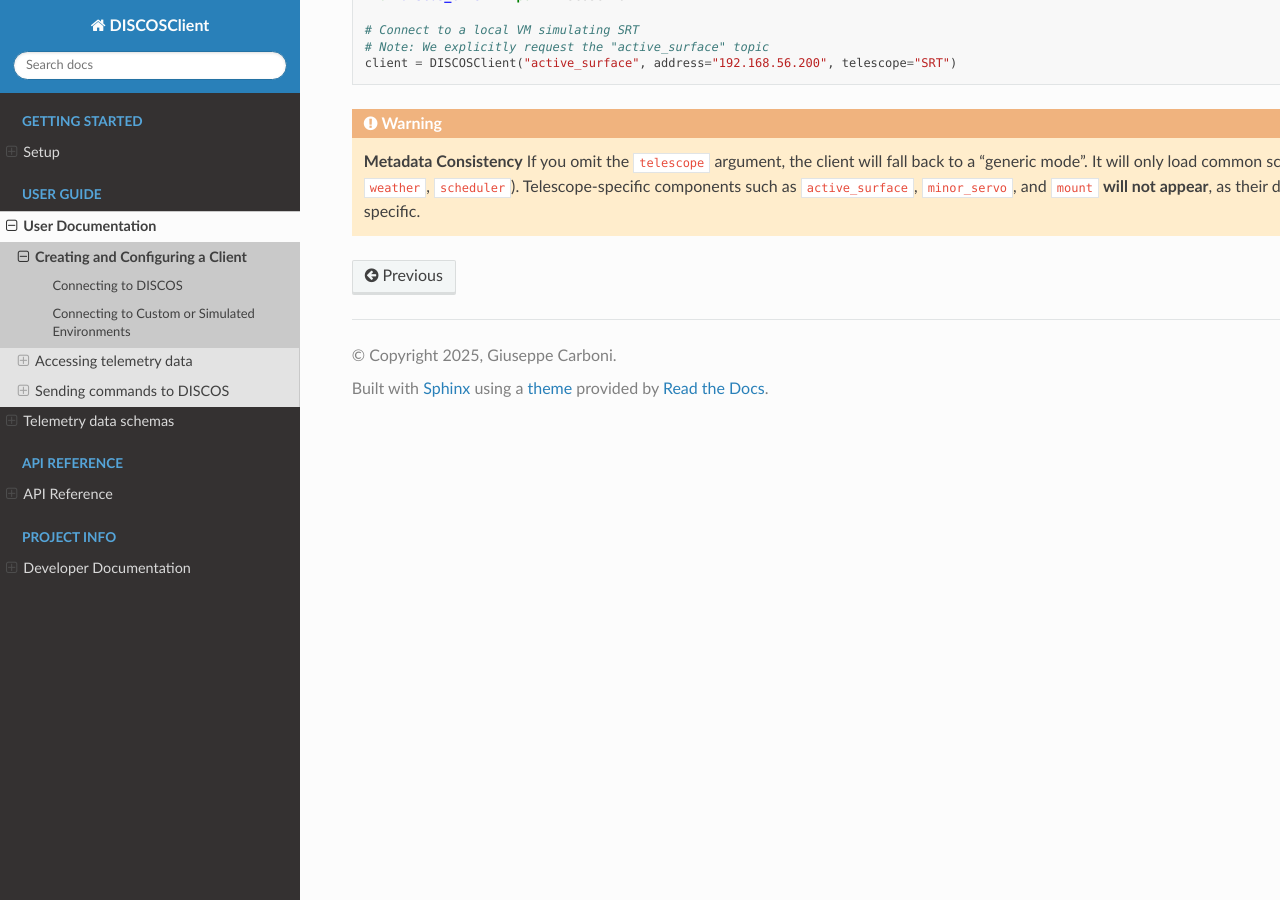
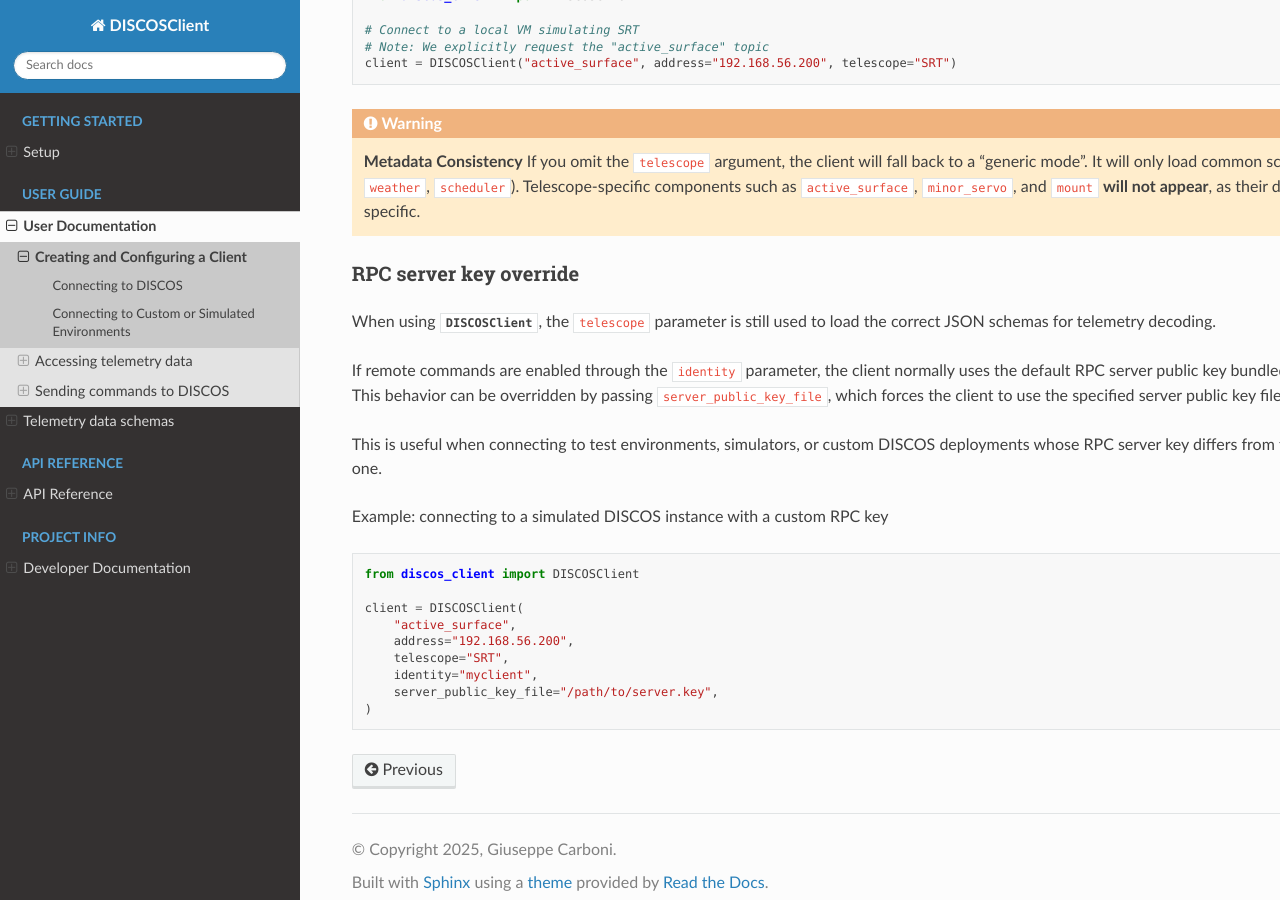
Before and after one commit to discos/DISCOSClient, a Sphinx documentation site: the page built from docs/user/client.rst, in a window 1280 px wide and 900 px high, scrolled down 1701 px. Built offline with Sphinx 7.4.7 and the Read the Docs theme 3.1.0, drawn with Linux system fonts in a browser that asks for light colours; the version number is read from the project's files by our own code.

Commit message:
Updated docs

```diff
--- a/docs/user/client.rst
+++ b/docs/user/client.rst
@@ -91,3 +91,33 @@ When using the generic client, you **must** specify two key parameters:
    It will only load common schemas (like ``antenna``, ``weather``, ``scheduler``).
    Telescope-specific components such as ``active_surface``, ``minor_servo``, and
    ``mount`` **will not appear**, as their definition is station-specific.
+
+RPC server key override
+~~~~~~~~~~~~~~~~~~~~~~~
+
+When using :class:`~discos_client.client.DISCOSClient`, the ``telescope``
+parameter is still used to load the correct JSON schemas for telemetry
+decoding.
+
+If remote commands are enabled through the ``identity`` parameter, the client
+normally uses the default RPC server public key bundled for that telescope.
+This behavior can be overridden by passing ``server_public_key_file``, which
+forces the client to use the specified server public key file instead.
+
+This is useful when connecting to test environments, simulators, or custom
+DISCOS deployments whose RPC server key differs from the default production
+one.
+
+Example: connecting to a simulated DISCOS instance with a custom RPC key
+
+.. code-block:: python
+
+    from discos_client import DISCOSClient
+
+    client = DISCOSClient(
+        "active_surface",
+        address="192.168.56.200",
+        telescope="SRT",
+        identity="myclient",
+        server_public_key_file="/path/to/server.key",
+    )
```
Also changed, not shown: docs/user/commands.rst (+14 -0 lines).
